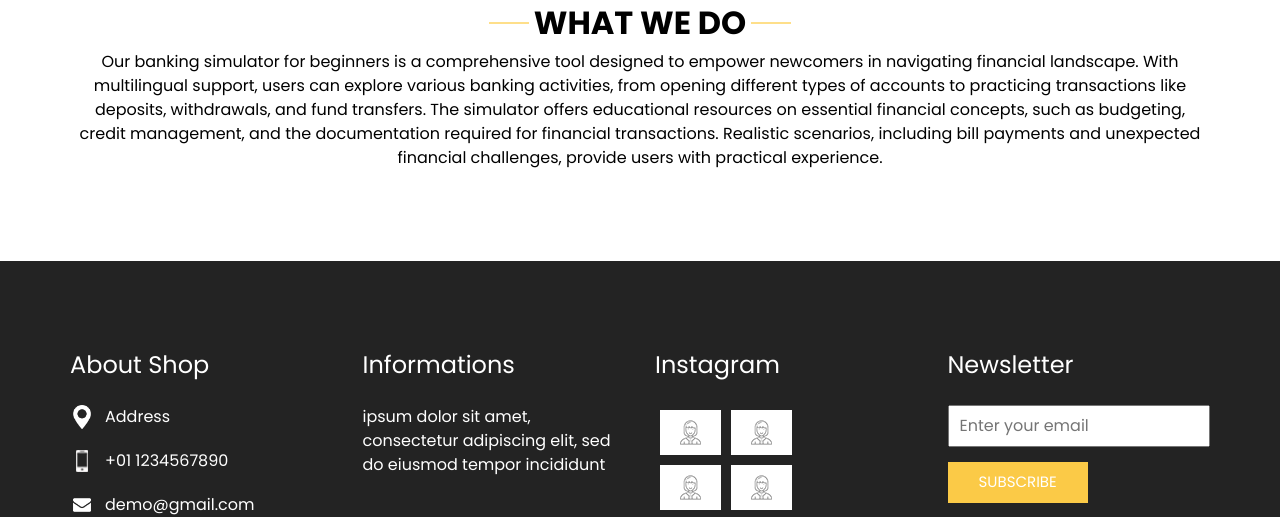
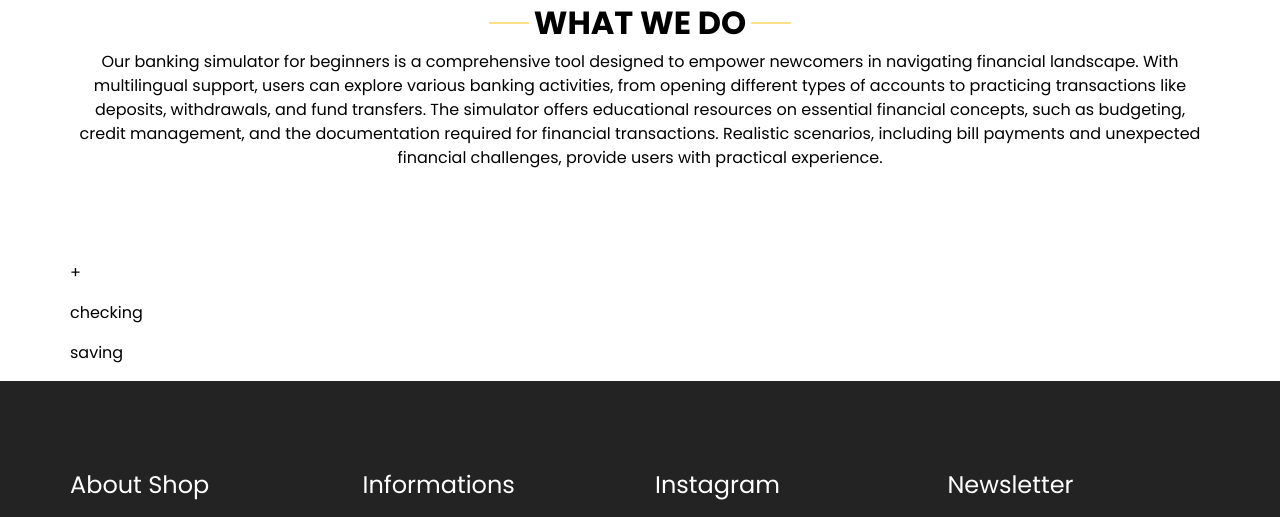
Before and after one commit to laury64368/ugaHacks9, a plain HTML site: page index.html in a window 1280 px wide. Shown: the part 871-1388 px from the top of the page. Drawn offline with nearby package versions, Linux system fonts and the light colour scheme.

Commit message:
Update index.html

```diff
--- a/index.html
+++ b/index.html
@@ -199,7 +199,15 @@ new google.translate.TranslateElement({pageLanguage: 'en', layout: google.transl
   <!-- bank section-->
   <section class="bank_account">
     <div class="container">
-
+      <div class="create_box">
+        <p>+</p>
+      </div>
+      <div class="checking_box">
+        <p>checking</p>
+      </div>
+      <div class="saving_box">
+        <p>saving</p>
+      </div>
     </div>
   </section>
   <!-- endbank section-->
```
